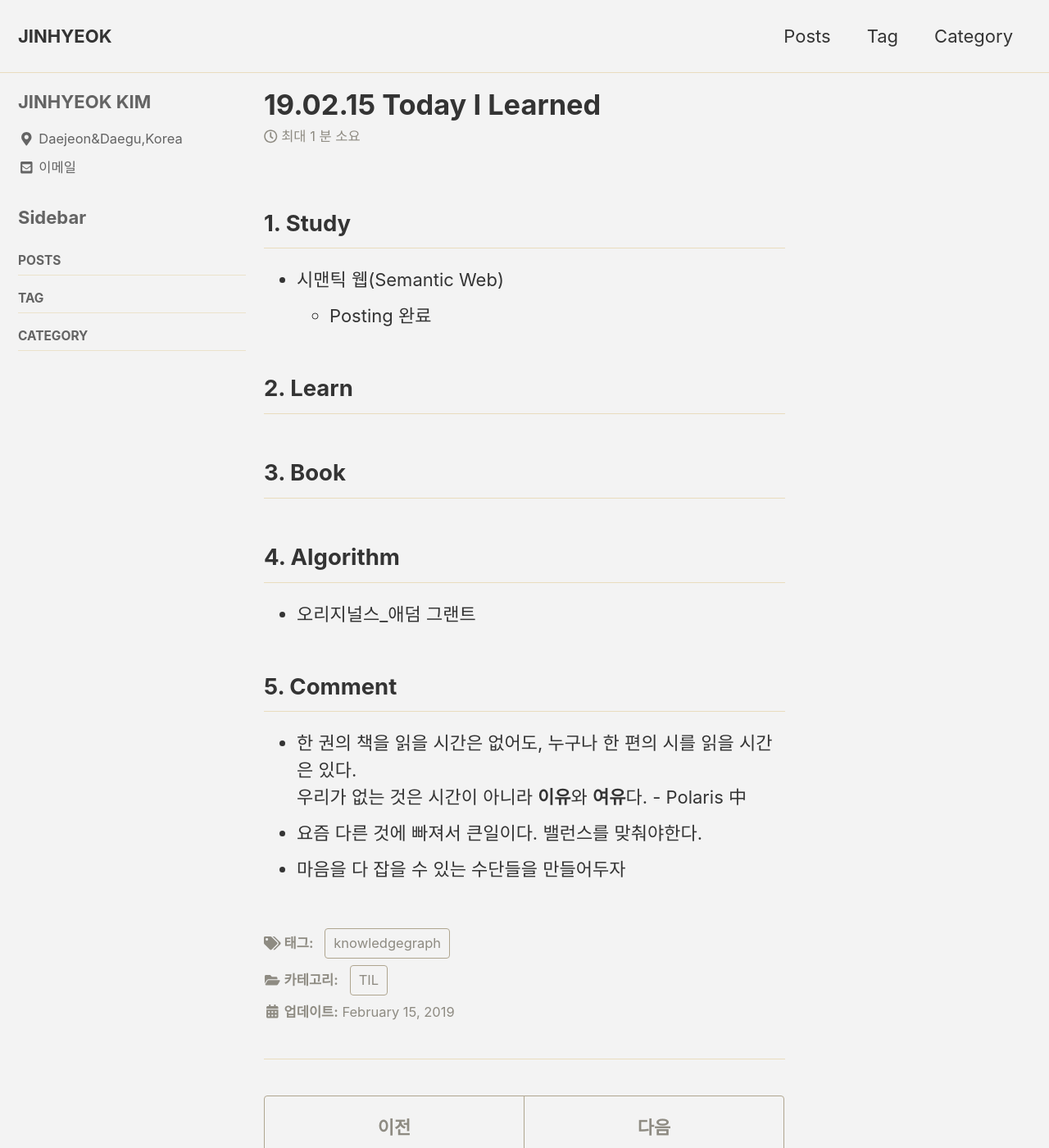
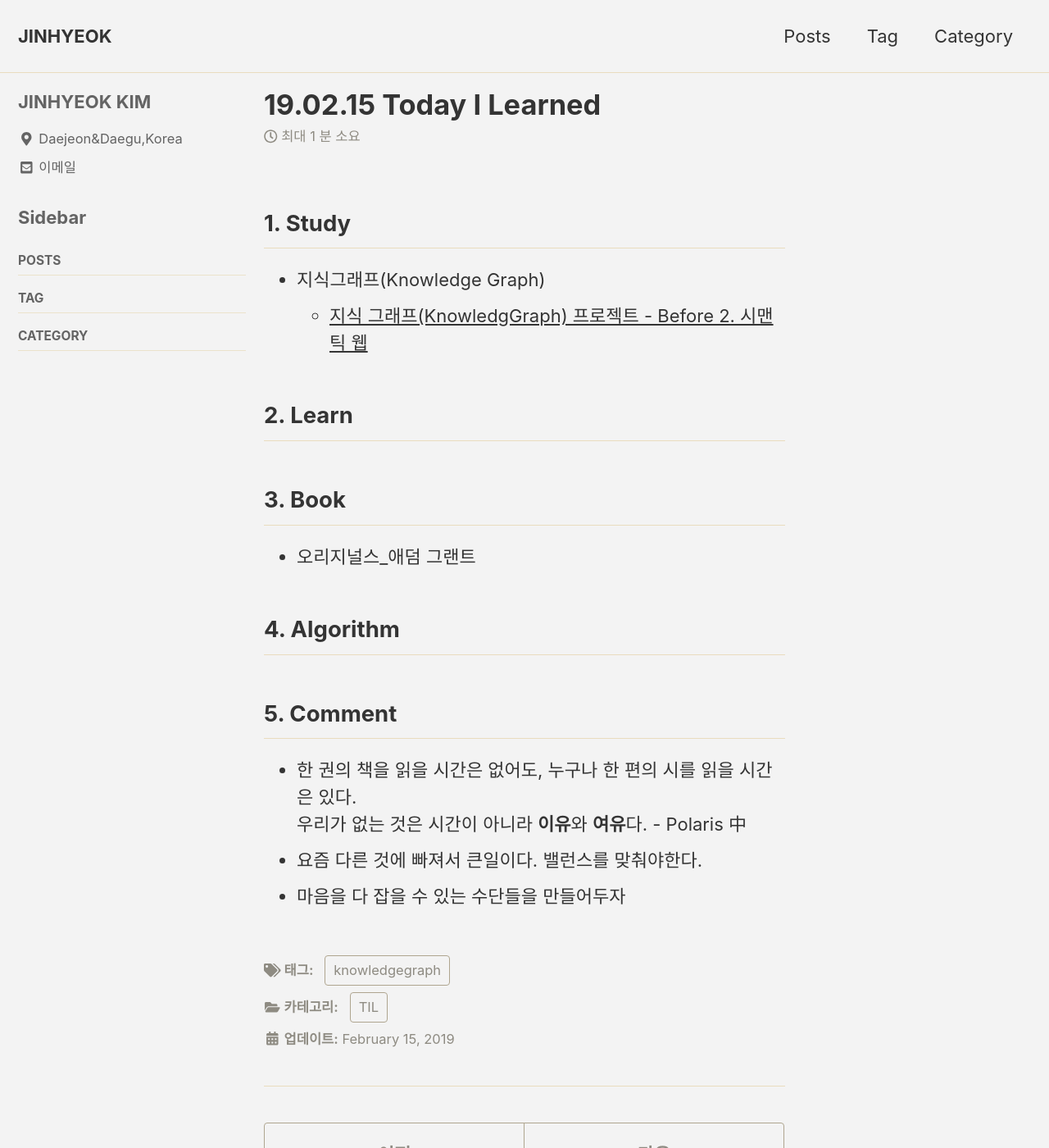
Before and after one commit to jinhyeok-kim/jinhyeok-kim.github.io, a Jekyll site: the page built from _posts/2019-02-15-TIL-12.md, in a window 1280 px wide and 1400 px high. Shown: the whole window at 82% size. Built offline with Jekyll 4.4.1, drawn with Linux system fonts in a browser that asks for light colours; cached includes are drawn as plain includes; nearby versions of some CDN libraries; some of the changed text lies outside the part shown.

Commit message:
post: 2019-02-17-TIL

```diff
--- a/_posts/2019-02-15-TIL-12.md
+++ b/_posts/2019-02-15-TIL-12.md
@@ -14,18 +14,18 @@ tags:
 
 ## 1. Study
 
-- 시맨틱 웹(Semantic Web)
-  - Posting 완료
+- 지식그래프(Knowledge Graph)
+  - [지식 그래프(KnowledgGraph) 프로젝트 - Before 2. 시맨틱 웹](https://jinhyeok-kim.github.io/%EC%A7%80%EC%8B%9D%EA%B7%B8%EB%9E%98%ED%94%84/KnowledgeGraphProject-2/)
 
 ## 2. Learn
 
 
 ## 3. Book
 
+- 오리지널스_애덤 그랜트
 
 ## 4. Algorithm
 
-- 오리지널스_애덤 그랜트
 
 ## 5. Comment
 
```
Also changed, not shown: _posts/2019-02-12-TIL-10.md (+0 -1 lines), _posts/2019-02-16-TIL-13.md (added, +36 -0 lines).
